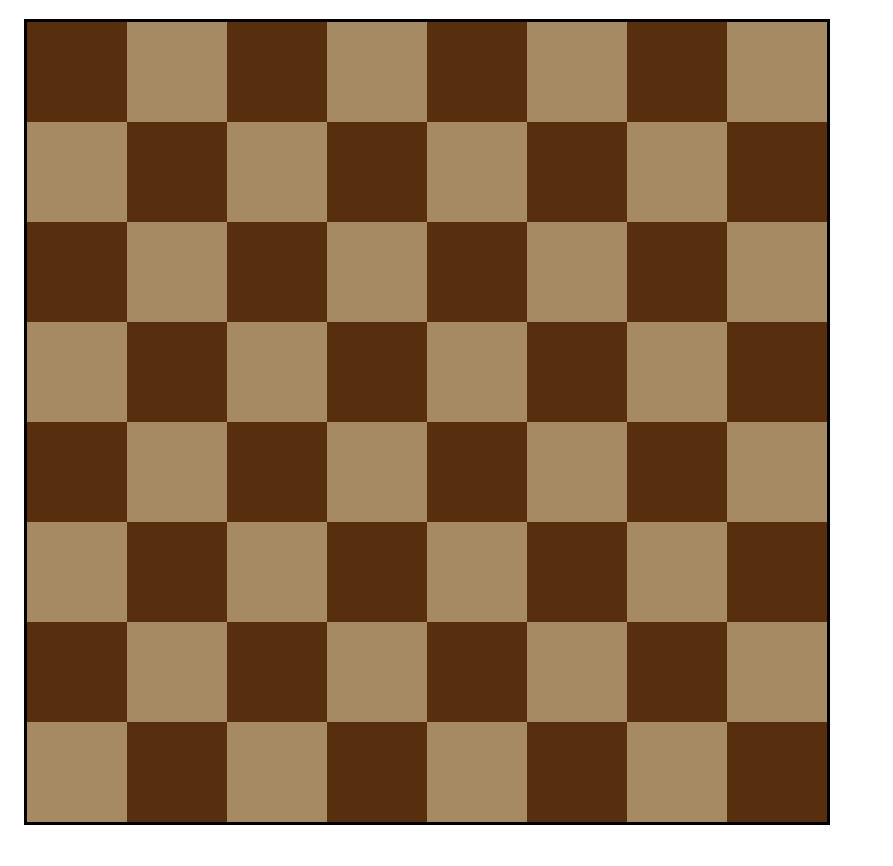
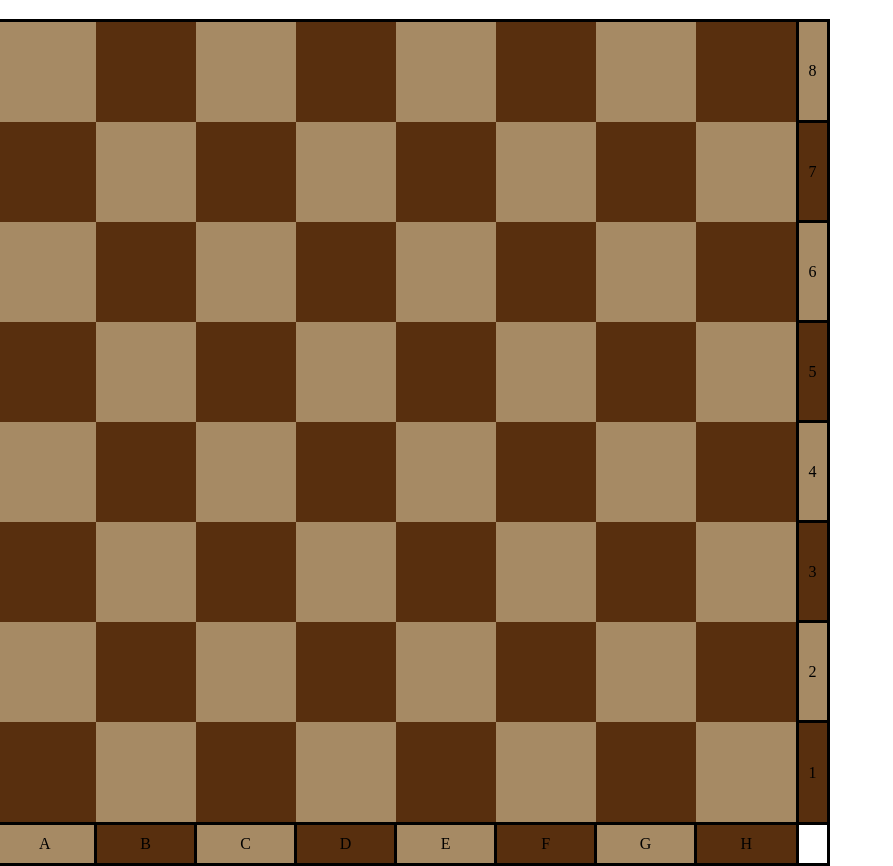
Before and after one commit to Leerlandais/chessboard, a plain HTML site: page chessboard.html in a window 1280 px wide. Shown: the part 62-928 px from the top of the page, without its empty margins (0-893 px from the left). Before the commit the page ends 887 px from the top, so only its background shows below. Drawn offline with Linux system fonts and the light colour scheme.

Commit message:
grid coords added - needs colour change

```diff
--- a/chessboard.html
+++ b/chessboard.html
@@ -18,6 +18,7 @@
             <td></td>
             <td></td>
             <td></td>
+            <td class="right">8</td>
         </tr>
         <tr>
             <td></td>
@@ -28,6 +29,7 @@
             <td></td>
             <td></td>
             <td></td>
+            <td class="right">7</td>
         </tr>
         <tr>
             <td></td>
@@ -38,6 +40,7 @@
             <td></td>
             <td></td>
             <td></td>
+            <td class="right">6</td>
         </tr>
         <tr>
             <td></td>
@@ -48,6 +51,7 @@
             <td></td>
             <td></td>
             <td></td>
+            <td class="right">5</td>
         </tr>
         <tr>
             <td></td>
@@ -58,6 +62,7 @@
             <td></td>
             <td></td>
             <td></td>
+            <td class="right">4</td>
         </tr>
         <tr>
             <td></td>
@@ -68,6 +73,7 @@
             <td></td>
             <td></td>
             <td></td>
+            <td class="right">3</td>
         </tr>
         <tr>
             <td></td>
@@ -78,6 +84,7 @@
             <td></td>
             <td></td>
             <td></td>
+            <td class="right">2</td>
         </tr>
         <tr>
             <td></td>
@@ -88,7 +95,19 @@
             <td></td>
             <td></td>
             <td></td>
+            <td class="right">1</td>
         </tr>
+        <tr>
+            <td class="bottom">A</td>
+            <td class="bottom">B</td>
+            <td class="bottom">C</td>
+            <td class="bottom">D</td>
+            <td class="bottom">E</td>
+            <td class="bottom">F</td>
+            <td class="bottom">G</td>
+            <td class="bottom">H</td>
+        </tr>
+
     </table>
 </body>
 </html>
--- a/styles.css
+++ b/styles.css
@@ -16,10 +16,25 @@ td{
 }
 
 tr:nth-child(even) td:nth-child(even), tr:nth-child(odd) td:nth-child(odd) {
+    background: #a68a64;
+}
+
+  tr:nth-child(odd) td:nth-child(even), tr:nth-child(even) td:nth-child(odd) {
     background: #582f0e;
 }
-  tr:nth-child(odd) td:nth-child(even), tr:nth-child(even) td:nth-child(odd) {
-    background: #a68a64;
+
+
+.bottom{
+    padding: 10px;
+    background: white;
+    text-align: center;
+    border: black solid;
+}
+
+.right{
+    padding: 10px;
+    background: white;
+    border: black solid;
 }
 
 h1{
```
